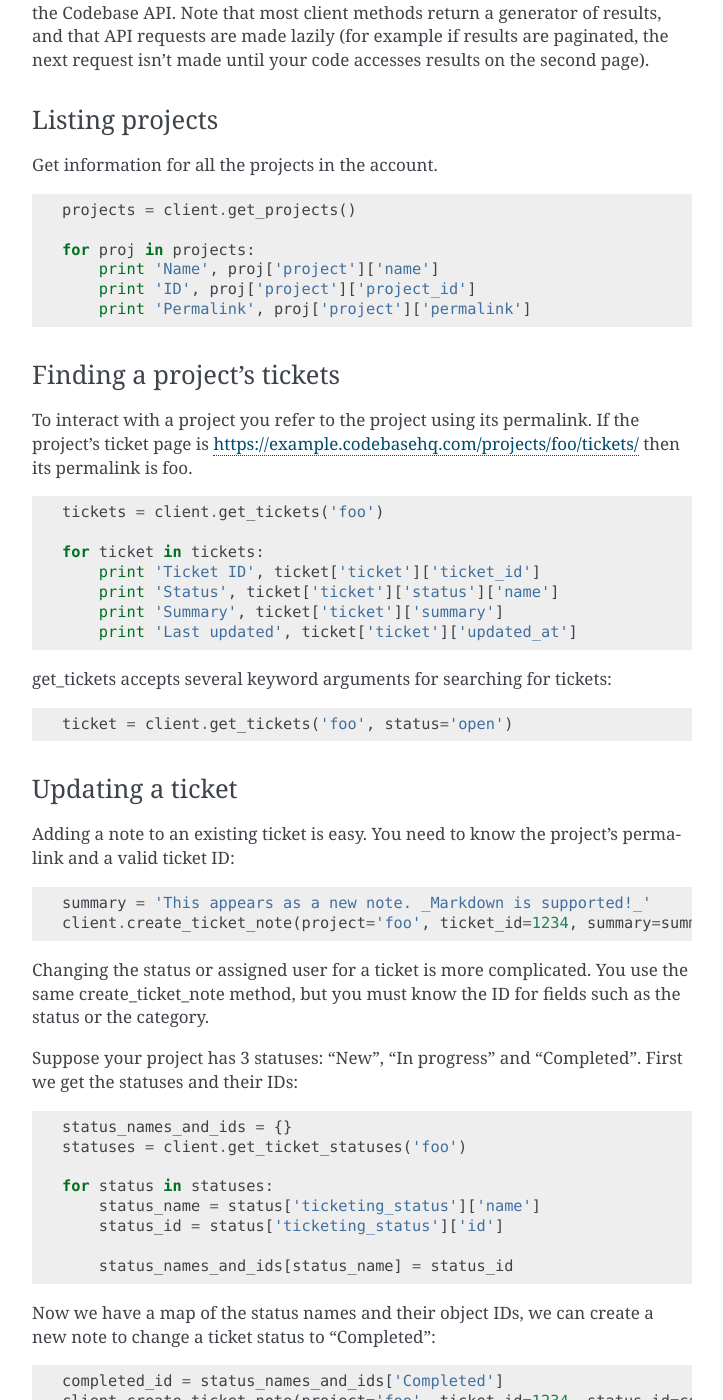
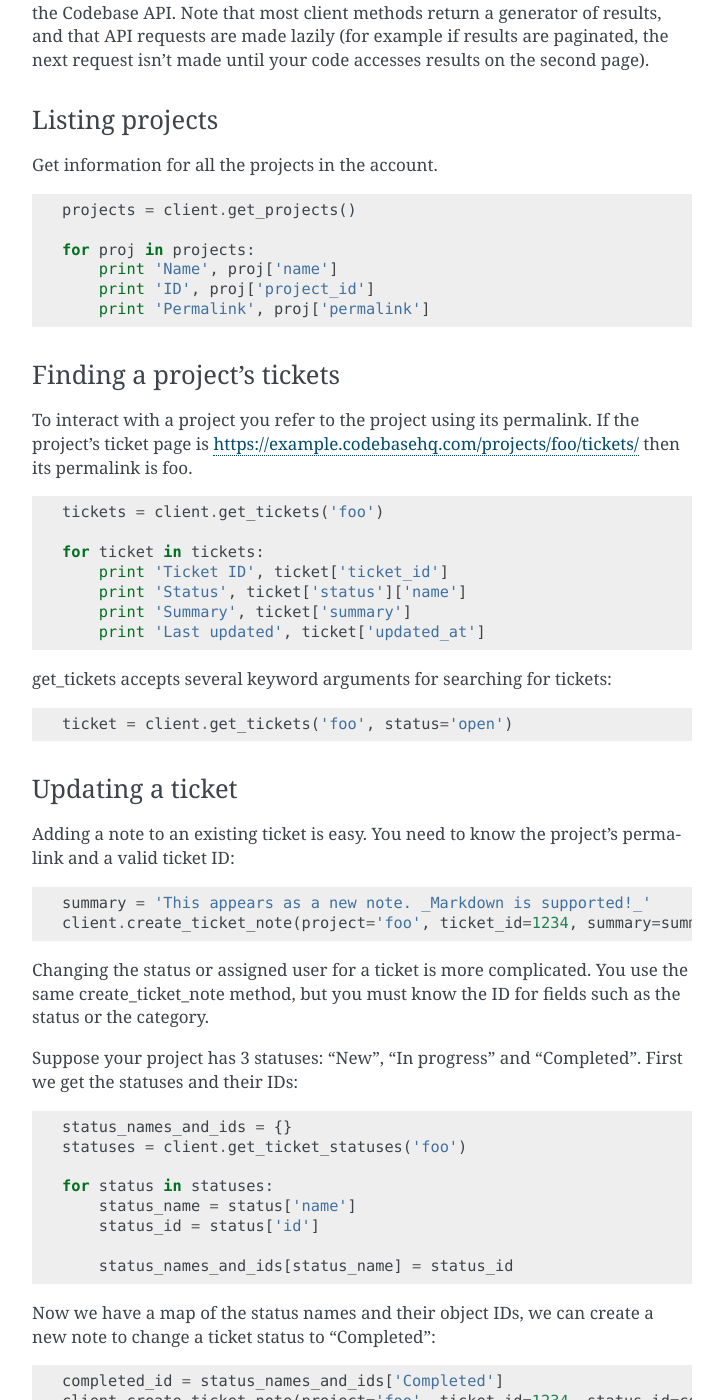
Before and after one commit to davidwtbuxton/pycodebase, a Sphinx documentation site: the page built from docs/getting-started.rst, in a window 1280 px wide and 1400 px high, scrolled down 1072 px. Shown: the whole window, without its empty margins (388-1111 px from the left). Built offline with Sphinx 7.4.7, drawn with Linux system fonts in a browser that asks for light colours.

```diff
--- a/docs/getting-started.rst
+++ b/docs/getting-started.rst
@@ -59,9 +59,9 @@ Get information for all the projects in the account.
     projects = client.get_projects()
 
     for proj in projects:
-        print 'Name', proj['project']['name']
-        print 'ID', proj['project']['project_id']
-        print 'Permalink', proj['project']['permalink']
+        print 'Name', proj['name']
+        print 'ID', proj['project_id']
+        print 'Permalink', proj['permalink']
 
 
 Finding a project's tickets
@@ -74,10 +74,10 @@ To interact with a project you refer to the project using its permalink. If the
     tickets = client.get_tickets('foo')
 
     for ticket in tickets:
-        print 'Ticket ID', ticket['ticket']['ticket_id']
-        print 'Status', ticket['ticket']['status']['name']
-        print 'Summary', ticket['ticket']['summary']
-        print 'Last updated', ticket['ticket']['updated_at']
+        print 'Ticket ID', ticket['ticket_id']
+        print 'Status', ticket['status']['name']
+        print 'Summary', ticket['summary']
+        print 'Last updated', ticket['updated_at']
 
 
 get_tickets accepts several keyword arguments for searching for tickets::
@@ -101,8 +101,8 @@ Suppose your project has 3 statuses: "New", "In progress" and "Completed". First
     statuses = client.get_ticket_statuses('foo')
 
     for status in statuses:
-        status_name = status['ticketing_status']['name']
-        status_id = status['ticketing_status']['id']
+        status_name = status['name']
+        status_id = status['id']
 
         status_names_and_ids[status_name] = status_id
 
```
Also changed, not shown: 4 other files.
